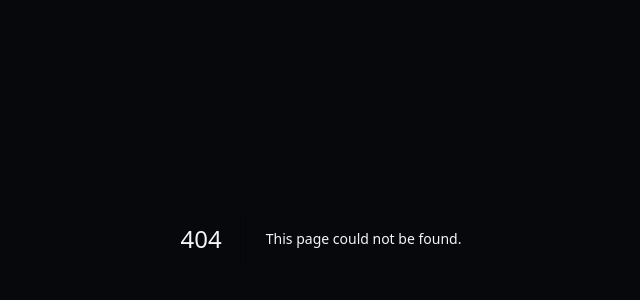
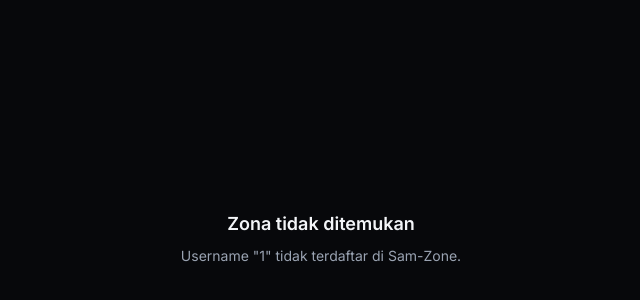
Before and after one commit to sky-centre/pwa-public, a Next.js app: page /1 in a window 1280 px wide. Before the commit this address had no page. Shown: the part 162-462 px from the top of the page, without its empty margins (319-959 px from the left). Built offline with nearby package versions, Linux system fonts and the light colour scheme; no server answers; the database is empty.

Commit message:
Create page.tsx

```diff
--- /dev/null
+++ b/app/[username]/page.tsx
@@ -0,0 +1,9 @@
+"use client";
+
+import { useParams } from "next/navigation";
+import { ProfileKnockView } from "@/components/ProfileKnockView";
+
+export default function ProfilePage() {
+  const { username } = useParams<{ username: string }>();
+  return <ProfileKnockView username={username} />;
+}
```
